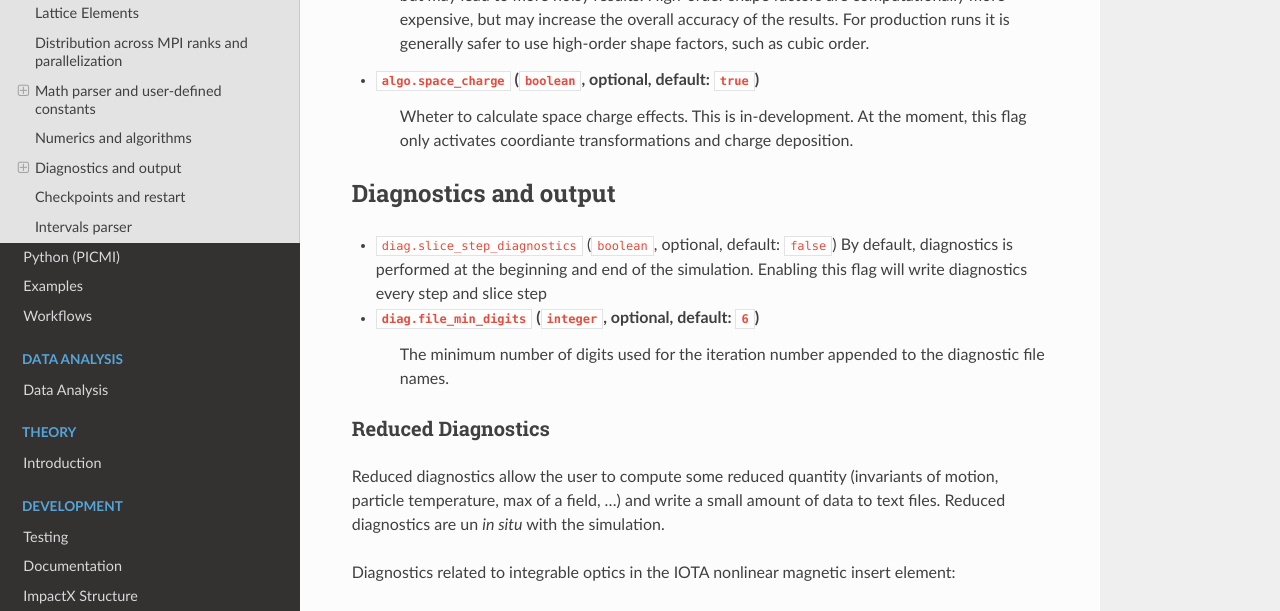
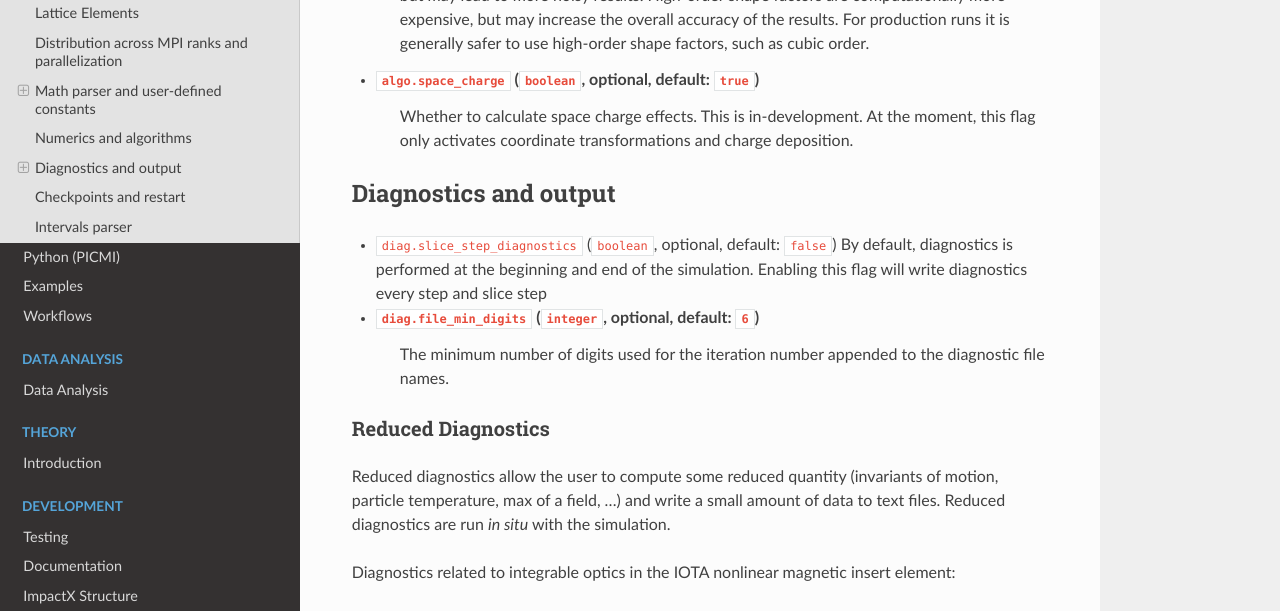
Before and after one commit to ECP-WarpX/impactx, a Sphinx documentation site: the page built from docs/source/usage/parameters.rst, in a window 1280 px wide and 900 px high, scrolled down 7413 px. Shown: the part 151-762 px from the top of the window. Built offline with Sphinx 7.4.7 and the Read the Docs theme 2.0.0, drawn with Linux system fonts in a browser that asks for light colours; pages that are not in the unit, such as notebooks, are missing from menus.

Commit message:
Fix typos - Thanks Ryan!
Co-authored-by: Ryan Sandberg <RSandberg@lbl.gov>

```diff
--- a/docs/source/usage/parameters.rst
+++ b/docs/source/usage/parameters.rst
@@ -359,8 +359,8 @@ Numerics and algorithms
     High-order shape factors are computationally more expensive, but may increase the overall accuracy of the results. For production runs it is generally safer to use high-order shape factors, such as cubic order.
 
 * ``algo.space_charge`` (``boolean``, optional, default: ``true``)
-    Wheter to calculate space charge effects.
-    This is in-development. At the moment, this flag only activates coordiante transformations and charge deposition.
+    Whether to calculate space charge effects.
+    This is in-development. At the moment, this flag only activates coordinate transformations and charge deposition.
 
 .. _running-cpp-parameters-diagnostics:
 
@@ -380,7 +380,7 @@ Reduced Diagnostics
 ^^^^^^^^^^^^^^^^^^^
 
 Reduced diagnostics allow the user to compute some reduced quantity (invariants of motion, particle temperature, max of a field, ...) and write a small amount of data to text files.
-Reduced diagnostics are un *in situ* with the simulation.
+Reduced diagnostics are run *in situ* with the simulation.
 
 Diagnostics related to integrable optics in the IOTA nonlinear magnetic insert element:
 
```
